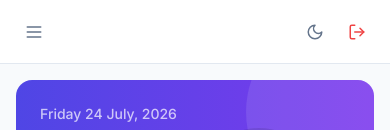
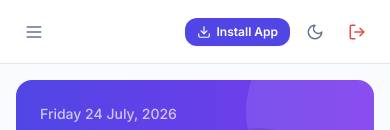
Before and after one commit to Ankitraj2000/expense-tracker, a React (Vite) app in the folder frontend/: page /dashboard in a window 390 px wide. Shown: the top 130 px of the page. Built offline with nearby package versions, Linux system fonts and the light colour scheme; no server answers; sample sign-in values are in the browser's storage.

Commit message:
Add Install App button in Navbar and fix PWA manifest for phone installation

```diff
--- a/frontend/src/components/layout/Navbar.jsx
+++ b/frontend/src/components/layout/Navbar.jsx
@@ -1,4 +1,5 @@
-import { Menu, Sun, Moon, LogOut } from 'lucide-react';
+import { useState, useEffect } from 'react';
+import { Menu, Sun, Moon, LogOut, Download } from 'lucide-react';
 import { useTheme } from '../../context/ThemeContext';
 import { useAuth } from '../../context/AuthContext';
 import { useLocation, useNavigate } from 'react-router-dom';
@@ -14,7 +15,7 @@ const PAGE_TITLES = {
 };
 
 /**
- * Top navigation bar with menu toggle, page title, theme switch, and logout button.
+ * Top navigation bar with menu toggle, page title, theme switch, PWA install, and logout button.
  * @param {Function} onMenuClick - Toggles mobile sidebar
  */
 export default function Navbar({ onMenuClick }) {
@@ -22,6 +23,29 @@ export default function Navbar({ onMenuClick }) {
   const { logout } = useAuth();
   const location = useLocation();
   const navigate = useNavigate();
+
+  const [deferredPrompt, setDeferredPrompt] = useState(null);
+
+  useEffect(() => {
+    const handler = (e) => {
+      e.preventDefault();
+      setDeferredPrompt(e);
+    };
+    window.addEventListener('beforeinstallprompt', handler);
+    return () => window.removeEventListener('beforeinstallprompt', handler);
+  }, []);
+
+  const handleInstallClick = async () => {
+    if (!deferredPrompt) {
+      alert('To install app:\n• On Android: Tap Chrome menu (⋮) -> "Add to Home Screen" or "Install App".\n• On iPhone: Tap Safari Share button (⬆) -> "Add to Home Screen".');
+      return;
+    }
+    deferredPrompt.prompt();
+    const { outcome } = await deferredPrompt.userChoice;
+    if (outcome === 'accepted') {
+      setDeferredPrompt(null);
+    }
+  };
 
   const page = PAGE_TITLES[location.pathname] || { title: 'Expense Tracker', subtitle: '' };
 
@@ -52,6 +76,17 @@ export default function Navbar({ onMenuClick }) {
 
       {/* Right: Actions */}
       <div className="flex items-center gap-2">
+        {/* PWA Install Button */}
+        <button
+          id="pwa-install-btn"
+          onClick={handleInstallClick}
+          className="flex items-center gap-1.5 px-3 py-1.5 text-xs font-semibold rounded-xl bg-gradient-to-r from-primary-600 to-indigo-600 hover:from-primary-700 hover:to-indigo-700 text-white shadow-sm transition-all"
+          title="Install App on Phone / Desktop"
+        >
+          <Download size={14} />
+          <span>Install App</span>
+        </button>
+
         {/* Theme Toggle */}
         <button
           id="theme-toggle-btn"
```
Also changed, not shown: frontend/public/manifest.json.
